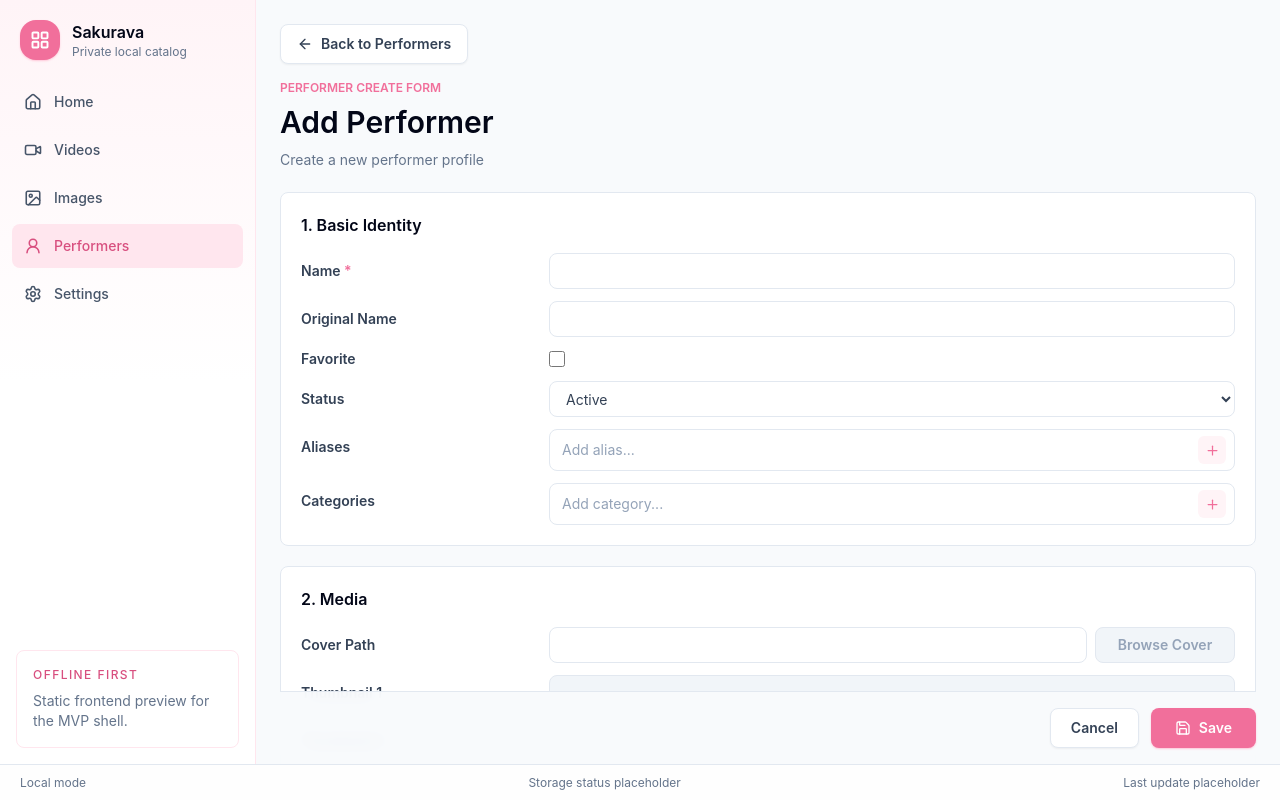
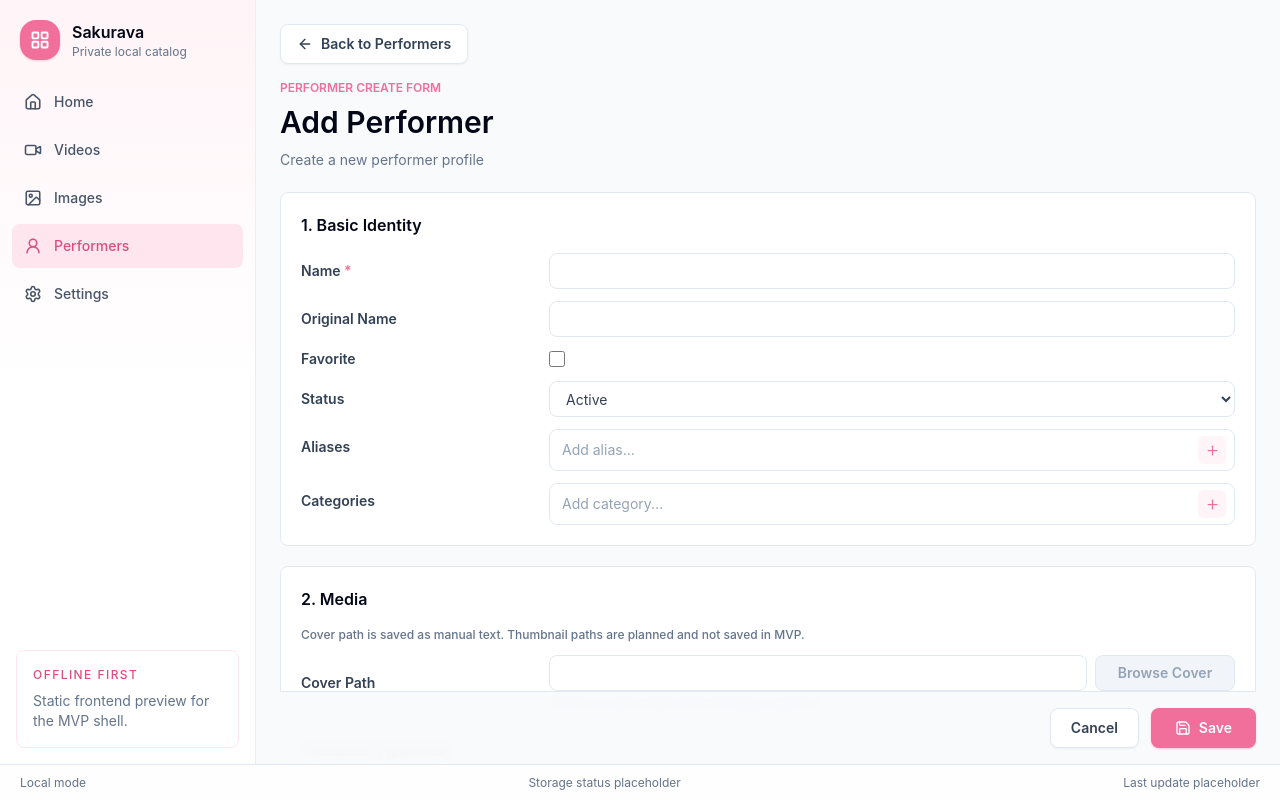
Before and after one commit to wonderfulworldz/sakurava-desktop, a React (Vite) app: page /performers/new in a window 1280 px wide. Built offline with nearby package versions, Linux system fonts and the light colour scheme.

Commit message:
clarify persisted and planned form fields

```diff
--- a/src/lib/formData.ts
+++ b/src/lib/formData.ts
@@ -8,6 +8,7 @@ export type TextField = {
   type?: "text" | "date" | "number";
   required?: boolean;
   suffix?: string;
+  helper?: string;
 };
 
 export type SelectField = {
@@ -85,8 +86,16 @@ export const formConfigs: Record<FormKind, FormConfig> = {
       { name: "censorship", label: "Censorship", options: censorshipOptions },
     ],
     pathFields: [
-      { name: "coverPath", label: "Cover Path" },
-      { name: "mediaPath", label: "Media Path" },
+      {
+        name: "coverPath",
+        label: "Cover Path",
+        helper: "Saved as typed. Native file browsing is planned.",
+      },
+      {
+        name: "mediaPath",
+        label: "Media Path",
+        helper: "Saved as typed. Native file browsing is planned.",
+      },
     ],
     metadataFields: [
       { name: "releaseDate", label: "Release Date", type: "date" },
@@ -94,7 +103,7 @@ export const formConfigs: Record<FormKind, FormConfig> = {
       { name: "publisherLabel", label: "Publisher / Label" },
     ],
     techTitle: "Tech Info",
-    techMessage: "Tech info is not detected in MVP.",
+    techMessage: "Tech info is not detected or saved in MVP.",
     techFields: [
       { label: "Resolution", value: "Not detected" },
       { label: "File Size", value: "Not detected" },
@@ -183,8 +192,16 @@ export const formConfigs: Record<FormKind, FormConfig> = {
       { name: "censorship", label: "Censorship", options: censorshipOptions },
     ],
     pathFields: [
-      { name: "coverPath", label: "Cover Path" },
-      { name: "folderPath", label: "Gallery Folder / Gallery Source" },
+      {
+        name: "coverPath",
+        label: "Cover Path",
+        helper: "Saved as typed. Native file browsing is planned.",
+      },
+      {
+        name: "folderPath",
+        label: "Gallery Folder Path",
+        helper: "Saved as typed. Folder analysis and native browsing are planned.",
+      },
     ],
     metadataFields: [
       { name: "releaseDate", label: "Release Date", type: "date" },
@@ -192,7 +209,7 @@ export const formConfigs: Record<FormKind, FormConfig> = {
       { name: "publisherLabel", label: "Publisher / Label" },
     ],
     techTitle: "Tech Info",
-    techMessage: "Folder analysis is not available in MVP.",
+    techMessage: "Folder analysis is not detected or saved in MVP.",
     techFields: [
       { label: "Folder Size", value: "Not detected" },
       { label: "Detected Image Count", value: "Not detected" },
@@ -277,7 +294,13 @@ export const formConfigs: Record<FormKind, FormConfig> = {
     selectFields: [
       { name: "status", label: "Status", options: ["Unknown", "Active", "Retired"] },
     ],
-    pathFields: [{ name: "coverPath", label: "Cover Path" }],
+    pathFields: [
+      {
+        name: "coverPath",
+        label: "Cover Path",
+        helper: "Saved as typed. Native file browsing is planned.",
+      },
+    ],
     metadataFields: [],
     techFields: [],
     ratingFields: [
@@ -295,28 +318,68 @@ export const formConfigs: Record<FormKind, FormConfig> = {
     showAliases: true,
     performerSections: {
       media: [
-        { name: "thumbnail1", label: "Thumbnail 1" },
-        { name: "thumbnail2", label: "Thumbnail 2" },
-        { name: "thumbnail3", label: "Thumbnail 3" },
-        { name: "thumbnail4", label: "Thumbnail 4" },
+        {
+          name: "thumbnail1",
+          label: "Thumbnail 1 (planned)",
+          helper: "Not saved in MVP.",
+        },
+        {
+          name: "thumbnail2",
+          label: "Thumbnail 2 (planned)",
+          helper: "Not saved in MVP.",
+        },
+        {
+          name: "thumbnail3",
+          label: "Thumbnail 3 (planned)",
+          helper: "Not saved in MVP.",
+        },
+        {
+          name: "thumbnail4",
+          label: "Thumbnail 4 (planned)",
+          helper: "Not saved in MVP.",
+        },
       ],
       summary: [
-        { name: "yearsActive", label: "Years Active" },
+        {
+          name: "yearsActive",
+          label: "Years Active (planned)",
+          helper: "Not saved in MVP.",
+        },
         { name: "filmography", label: "Filmography", type: "number" },
         { name: "pictorials", label: "Pictorials", type: "number" },
       ],
       personal: [
         { name: "birthDate", label: "Birth Date", type: "date" },
-        { name: "birthplace", label: "Birthplace" },
-        { name: "nationality", label: "Nationality" },
-        { name: "astrologicalSign", label: "Astrological Sign" },
-        { name: "bloodType", label: "Blood Type" },
+        {
+          name: "birthplace",
+          label: "Birthplace (planned)",
+          helper: "Not saved in MVP.",
+        },
+        {
+          name: "nationality",
+          label: "Nationality (planned)",
+          helper: "Not saved in MVP.",
+        },
+        {
+          name: "astrologicalSign",
+          label: "Astrological Sign (planned)",
+          helper: "Not saved in MVP.",
+        },
+        {
+          name: "bloodType",
+          label: "Blood Type (planned)",
+          helper: "Not saved in MVP.",
+        },
       ],
       physical: [
-        { name: "height", label: "Height" },
-        { name: "weight", label: "Weight" },
-        { name: "measurement", label: "Measurement" },
-        { name: "cupSize", label: "Cup Size" },
+        { name: "height", label: "Height (planned)", helper: "Not saved in MVP." },
+        { name: "weight", label: "Weight (planned)", helper: "Not saved in MVP." },
+        {
+          name: "measurement",
+          label: "Measurement (planned)",
+          helper: "Not saved in MVP.",
+        },
+        { name: "cupSize", label: "Cup Size (planned)", helper: "Not saved in MVP." },
       ],
     },
     initialValues: {
@@ -330,18 +393,18 @@ export const formConfigs: Record<FormKind, FormConfig> = {
         thumbnail2: "",
         thumbnail3: "",
         thumbnail4: "",
-        yearsActive: "Placeholder only",
+        yearsActive: "Not saved in MVP",
         filmography: "0",
         pictorials: "0",
         birthDate: "",
-        birthplace: "Inactive placeholder",
-        nationality: "Inactive placeholder",
-        astrologicalSign: "Inactive placeholder",
-        bloodType: "Inactive placeholder",
-        height: "Inactive placeholder",
-        weight: "Inactive placeholder",
-        measurement: "Inactive placeholder",
-        cupSize: "Inactive placeholder",
+        birthplace: "Not saved in MVP",
+        nationality: "Not saved in MVP",
+        astrologicalSign: "Not saved in MVP",
+        bloodType: "Not saved in MVP",
+        height: "Not saved in MVP",
+        weight: "Not saved in MVP",
+        measurement: "Not saved in MVP",
+        cupSize: "Not saved in MVP",
         notes: "",
         attraction: "3",
         visual: "3",
@@ -356,23 +419,23 @@ export const formConfigs: Record<FormKind, FormConfig> = {
         favorite: true,
         status: "Active",
         coverPath: "D:/Images/Performers/sample_cover.jpg",
-        thumbnail1: "D:/Images/Performers/thumb1.jpg",
-        thumbnail2: "D:/Images/Performers/thumb2.jpg",
-        thumbnail3: "D:/Images/Performers/thumb3.jpg",
-        thumbnail4: "D:/Images/Performers/thumb4.jpg",
-        yearsActive: "2015 - present",
+        thumbnail1: "Not saved in MVP",
+        thumbnail2: "Not saved in MVP",
+        thumbnail3: "Not saved in MVP",
+        thumbnail4: "Not saved in MVP",
+        yearsActive: "Not saved in MVP",
         filmography: "30",
         pictorials: "25",
         birthDate: "1998-01-01",
-        birthplace: "Tokyo, Japan",
-        nationality: "Japanese",
-        astrologicalSign: "Capricorn",
-        bloodType: "O",
-        height: "165 cm",
-        weight: "50 kg",
-        measurement: "88-58-85 cm",
-        cupSize: "C",
-        notes: "This is a read-only placeholder for personal notes about the performer.",
+        birthplace: "Not saved in MVP",
+        nationality: "Not saved in MVP",
+        astrologicalSign: "Not saved in MVP",
+        bloodType: "Not saved in MVP",
+        height: "Not saved in MVP",
+        weight: "Not saved in MVP",
+        measurement: "Not saved in MVP",
+        cupSize: "Not saved in MVP",
+        notes: "This is a sample note for the performer.",
         attraction: "4",
         visual: "4",
         performance: "4",
--- a/src/lib/performerIntegration.ts
+++ b/src/lib/performerIntegration.ts
@@ -153,22 +153,22 @@ function performerToFormValues(performer: Performer): FormValues {
     favorite: performer.favorite,
     status: performer.status || "Active",
     coverPath: performer.coverPath,
-    thumbnail1: "",
-    thumbnail2: "",
-    thumbnail3: "",
-    thumbnail4: "",
-    yearsActive: "Placeholder only",
+    thumbnail1: "Not saved in MVP",
+    thumbnail2: "Not saved in MVP",
+    thumbnail3: "Not saved in MVP",
+    thumbnail4: "Not saved in MVP",
+    yearsActive: "Not saved in MVP",
     filmography: performer.filmographyCount?.toString() ?? "",
     pictorials: performer.pictorialsCount?.toString() ?? "",
     birthDate: performer.birthDate,
-    birthplace: "Inactive placeholder",
-    nationality: "Inactive placeholder",
-    astrologicalSign: "Inactive placeholder",
-    bloodType: "Inactive placeholder",
-    height: "Inactive placeholder",
-    weight: "Inactive placeholder",
-    measurement: "Inactive placeholder",
-    cupSize: "Inactive placeholder",
+    birthplace: "Not saved in MVP",
+    nationality: "Not saved in MVP",
+    astrologicalSign: "Not saved in MVP",
+    bloodType: "Not saved in MVP",
+    height: "Not saved in MVP",
+    weight: "Not saved in MVP",
+    measurement: "Not saved in MVP",
+    cupSize: "Not saved in MVP",
     notes: performer.notes,
     ...Object.fromEntries(
       performerRatingFields.map((field) => [
--- a/src/pages/FormPage.tsx
+++ b/src/pages/FormPage.tsx
@@ -346,6 +346,9 @@ function CatalogExtraSections({
         </FieldGrid>
       </FormSection>
       <FormSection index={3} title={pathTitle}>
+        <p className="mb-3 text-xs font-medium text-slate-500">
+          Paths are saved as manual text. Browse buttons are unavailable in MVP.
+        </p>
         <FieldGrid>
           {config.pathFields.map((field) => (
             <PathInput
@@ -400,6 +403,9 @@ function PerformerExtraSections({
   return (
     <>
       <FormSection index={2} title="Media">
+        <p className="mb-3 text-xs font-medium text-slate-500">
+          Cover path is saved as manual text. Thumbnail paths are planned and not saved in MVP.
+        </p>
         <FieldGrid>
           {config.pathFields.map((field) => (
             <PathInput
@@ -421,8 +427,23 @@ function PerformerExtraSections({
           ))}
         </FieldGrid>
       </FormSection>
-      <InactiveFieldSection index={3} title="Summary" fields={sections.summary} values={values} />
+      <FormSection index={3} title="Summary">
+        <FieldGrid>
+          {sections.summary.map((field) => (
+            <TextInput
+              key={field.name}
+              field={field}
+              value={String(values[field.name] ?? "")}
+              onChange={(value) => updateValue(field.name, value)}
+              inactive={field.name === "yearsActive"}
+            />
+          ))}
+        </FieldGrid>
+      </FormSection>
       <FormSection index={4} title="Personal">
+        <p className="mb-3 text-xs font-medium text-slate-500">
+          Birth date is saved. Other personal fields are planned and not saved in MVP.
+        </p>
         <FieldGrid>
           {sections.personal.map((field) => (
             <TextInput
@@ -509,8 +530,11 @@ function TextInput({
         {field.required && <span className="text-sakura-500"> *</span>}
       </span>
       <span className="flex items-center gap-2">
+        <span className="grid flex-1 gap-1">
+          <span className="flex items-center gap-2">
             <input
               className={inputClass(inactive)}
+              aria-label={field.label}
               type={field.type ?? "text"}
               value={value}
               disabled={inactive}
@@ -521,6 +545,13 @@ function TextInput({
                 {field.suffix}
               </span>
             )}
+          </span>
+          {field.helper && (
+            <span className="text-xs font-medium text-slate-500">
+              {field.helper}
+            </span>
+          )}
+        </span>
       </span>
     </label>
   );
@@ -540,6 +571,7 @@ function PathInput({
   return (
     <div className="grid gap-2 text-sm font-semibold text-slate-700 lg:grid-cols-[240px_minmax(0,1fr)] lg:items-center">
       <span>{field.label}</span>
+      <div className="grid gap-1">
         <div className="grid gap-2 sm:grid-cols-[minmax(0,1fr)_140px]">
           <input
             className={inputClass(false)}
@@ -553,6 +585,12 @@ function PathInput({
           >
             {browseLabel}
           </button>
+        </div>
+        {field.helper && (
+          <span className="text-xs font-medium text-slate-500">
+            {field.helper}
+          </span>
+        )}
       </div>
     </div>
   );
```
Also changed, not shown: 1 other file (tests, documents, lock files or other folders). Lines whose indentation alone changed are shown as unchanged.
